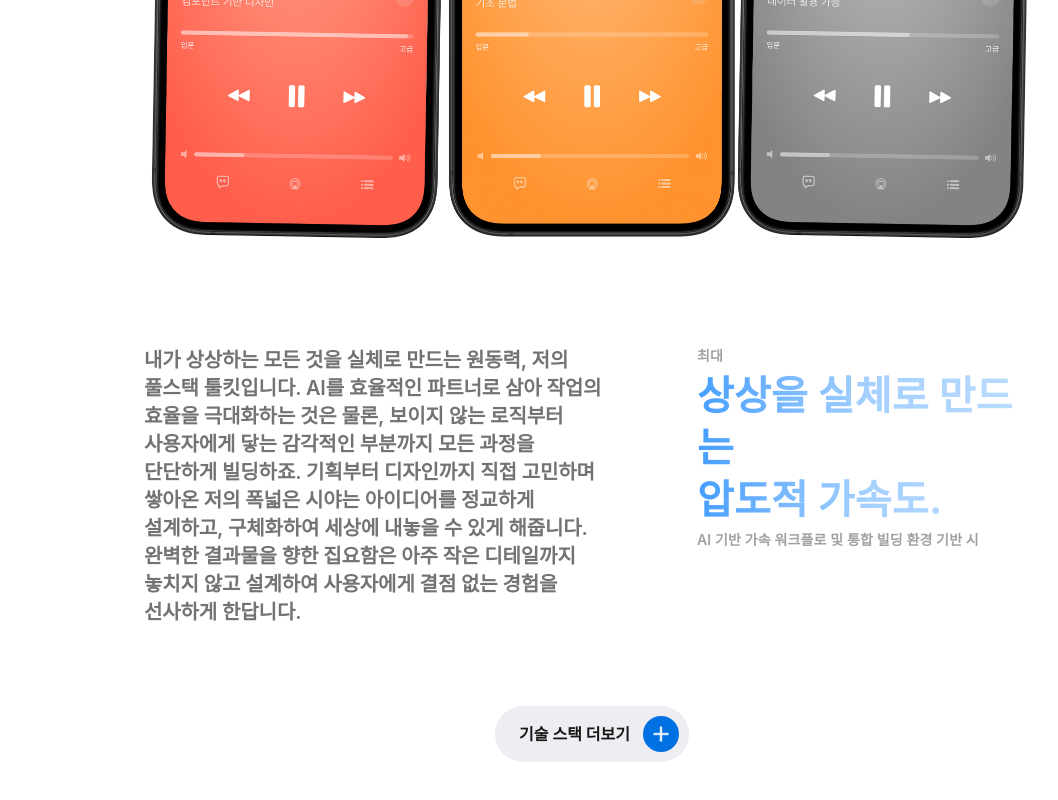
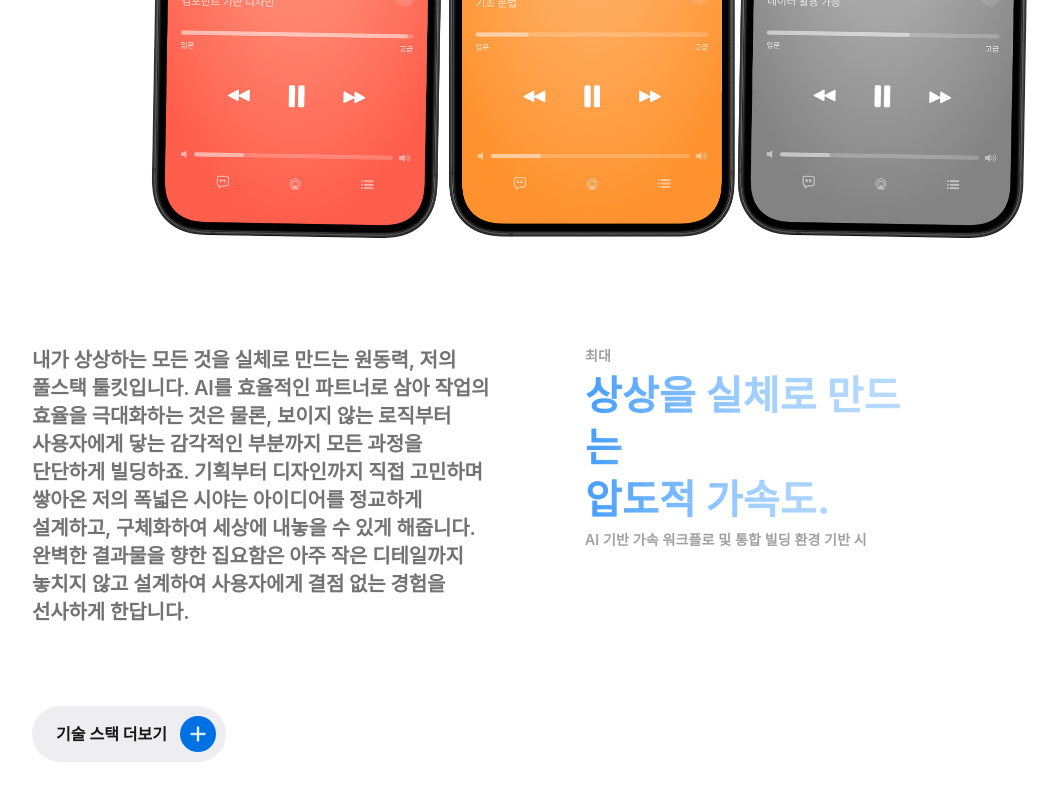
Before and after one commit to BS-Stack-Lab/portfolio-site-2026, a Next.js app: page / in a window 1280 px wide. Shown: the part 5389-6189 px from the top of the page, without its empty margins (48-1106 px from the left). Built offline with nearby package versions, Linux system fonts and the light colour scheme; a web font is replaced by a local one.

Commit message:
tech section bottom item start modify

```diff
--- a/components/TechStack.tsx
+++ b/components/TechStack.tsx
@@ -30,7 +30,7 @@ export default function TechStack() {
         </div>
 
         {/* 3. 하단 콘텐츠 영역 */}
-        <div className="w-full flex flex-col items-center gap-[60px] md:gap-[80px]">
+        <div className="w-full flex flex-col items-start gap-[60px] md:gap-[80px]">
 
           {/* 🛠 하단 텍스트 컨테이너: 타이틀과 동일한 md:w-[80%] 🛠 */}
           <div className="md:w-[80%] w-full flex flex-col md:flex-row justify-between items-start gap-[40px] md:gap-[60px] xl:gap-[88px]">
```
